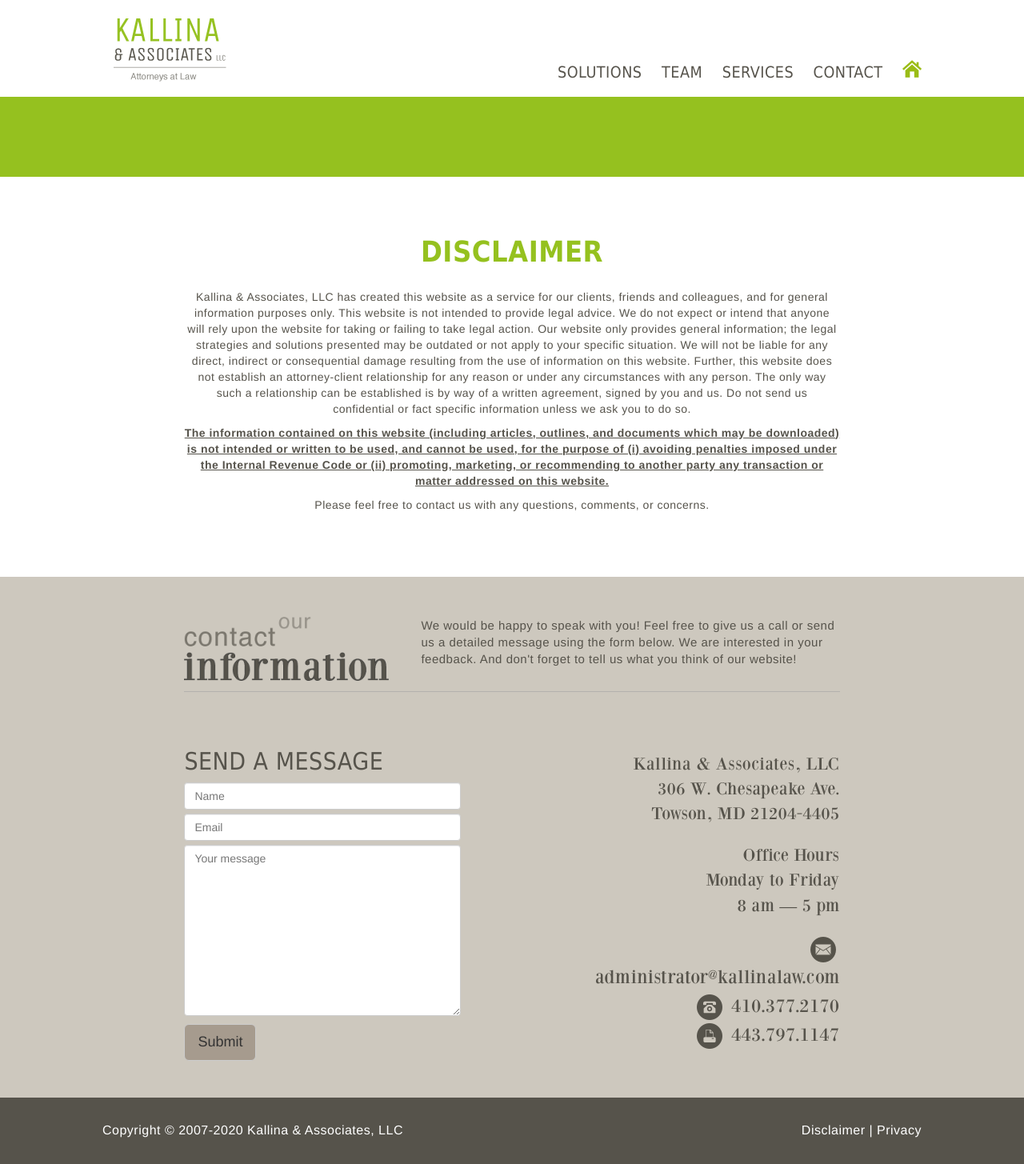
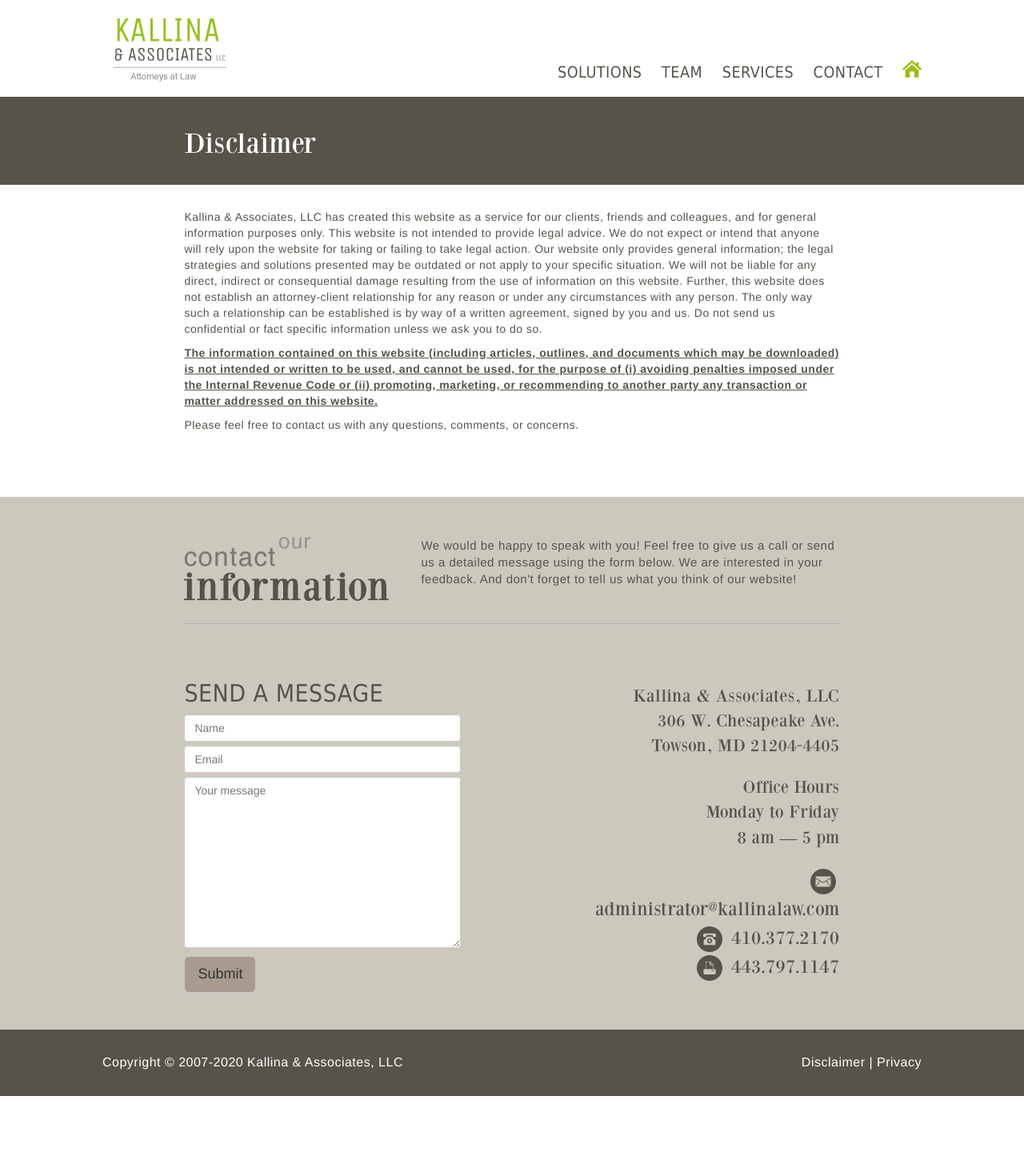
Before and after one commit to Kallina-and-Associates/Kallina-and-Associates.github.io, a Jekyll site: the page built from legal/disclaimer.html, in a window 1280 px wide. Shown: the whole page at 80% size. Built offline with Jekyll 4.4.1, drawn with Linux system fonts in a browser that asks for light colours; nearby versions of some CDN libraries; after the commit the page ends 1370 px from its top, so only the background shows below that.

Commit message:
Update CSS

```diff
--- a/_includes/layouts/head.html
+++ b/_includes/layouts/head.html
@@ -5,7 +5,6 @@
   <link href="/assets/css/header.css" rel="stylesheet">
   <link href="/assets/css/footer.css" rel="stylesheet">
   <link href="/assets/css/solutions.css" rel="stylesheet">
-  <link href="/assets/css/static.css" rel="stylesheet">
   <link href="/assets/css/print.css" rel="stylesheet">
   <script type='text/javascript' src='http://ajax.googleapis.com/ajax/libs/jquery/1.8.1/jquery.min.js?ver=1.8.1'></script>
   <script type='text/javascript' src='http://ajax.aspnetcdn.com/ajax/jquery.validate/1.13.0/jquery.validate.min.js'></script>
--- a/assets/css/footer.scss
+++ b/assets/css/footer.scss
@@ -12,6 +12,14 @@
 
   a, a:hover {
     color: $dragonsBreath;
+  }
+
+  .off-header {
+    .line {
+      .off-text {
+        padding-bottom: 35px;
+      }
+    }
   }
 
   #contact {
--- a/assets/css/kallinalaw.scss
+++ b/assets/css/kallinalaw.scss
@@ -100,6 +100,19 @@
       font-size: 16px;
       font-weight: bold;
     }
+  }
+}
+
+.simple-header {
+  font-family: 'BodoniXT', Georgia;
+  padding: 20px 18% 20px 18%;
+}
+
+.static-text {
+  margin: 30px 18% 80px 18%;
+  .highlight {
+    font-weight: bold;
+    text-decoration: underline;
   }
 }
 
@@ -290,6 +303,11 @@
   color: $white;
 }
 
+#legal {
+  background-color: $dragonsBreath;
+  color: $white;
+}
+
 #employees {
   display: table;
   width: 100%;
--- a/assets/css/static.scss
+++ /dev/null
@@ -1,24 +0,0 @@
----
----
-
-.static-text {
-  padding: 54px 18% 70px;
-  text-align: center;
-
-  h1 {
-    color: #95c11f;
-    font-weight: bold;
-    font-family: 'Unica One', Tahoma;
-    margin-bottom: 26px;
-    text-transform: uppercase;
-  }
-
-  .highlight {
-    font-weight: bold;
-    text-decoration: underline;
-  }
-}
-
-.off-header.static {
-  background-color: #95c11f;
-}
--- a/legal/disclaimer.html
+++ b/legal/disclaimer.html
@@ -1,11 +1,13 @@
 ---
 layout: ka_layout
 ---
-<div class="off-header static"></div>
+<div id="legal">
+  <div class="simple-header">
+    <h1>Disclaimer</h1>
+  </div>
+</div>
 
 <div class="static-text">
-  <h1>Disclaimer</h1>
-
   <p>
     Kallina & Associates, LLC has created this website as a service for our
     clients, friends and colleagues, and for general information purposes only.
@@ -22,7 +24,7 @@
     we ask you to do so.
   </p>
 
-  <p class='highlight'>
+  <p class="highlight">
     The information contained on this website (including articles, outlines, and
     documents which may be downloaded) is not intended or written to be used, and
     cannot be used, for the purpose of (i) avoiding penalties imposed under the
--- a/team/index.html
+++ b/team/index.html
@@ -13,11 +13,10 @@
       </div>
     </div>
   </div>
-
 </div>
 
 <div id="employees">
-{% include team/ejk.html %}
+  {% include team/ejk.html %}
 
-{% include team/rlp.html %}
+  {% include team/rlp.html %}
 </div>
```
Also changed, not shown: legal/privacy.html (+5 -3 lines).
